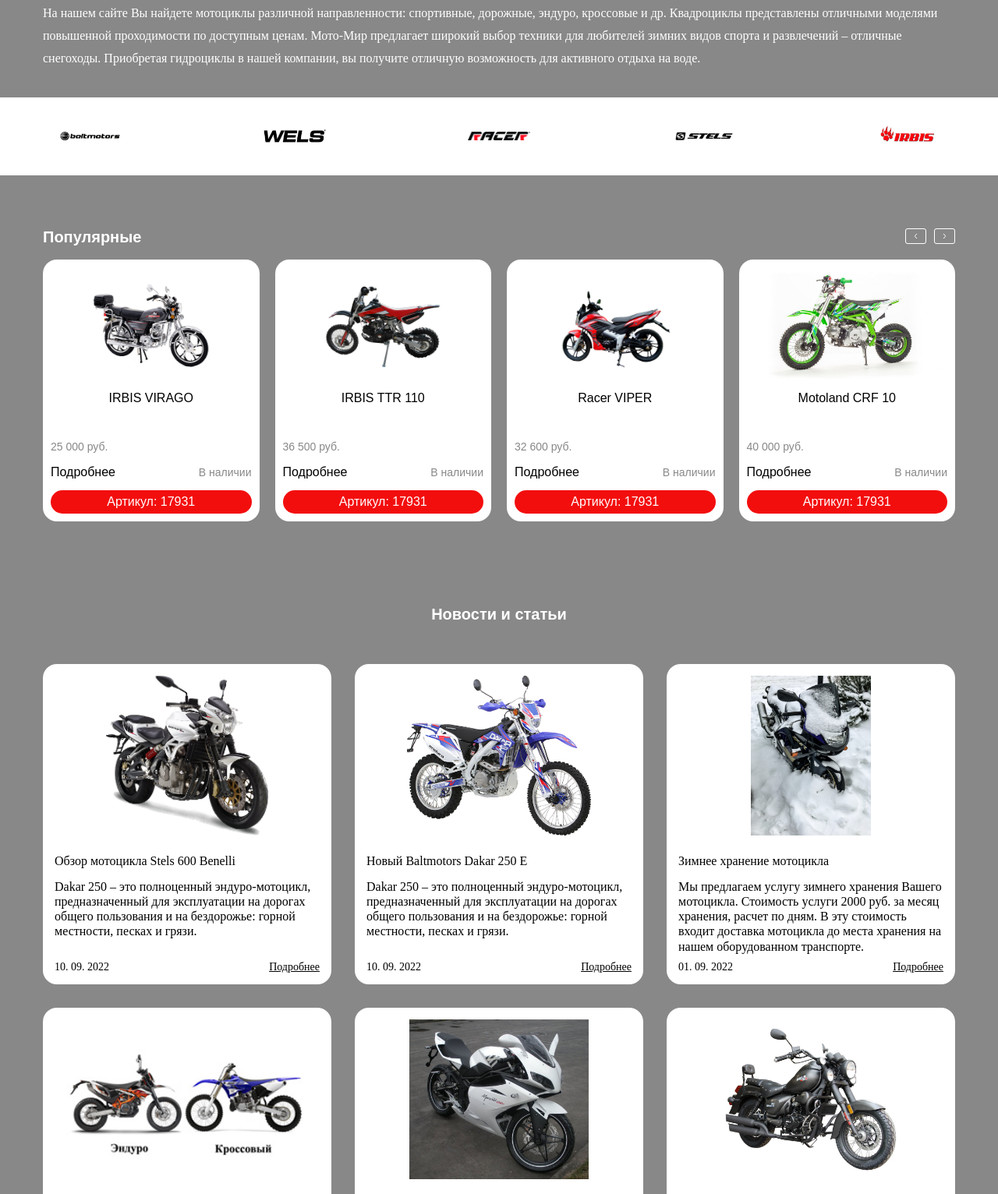
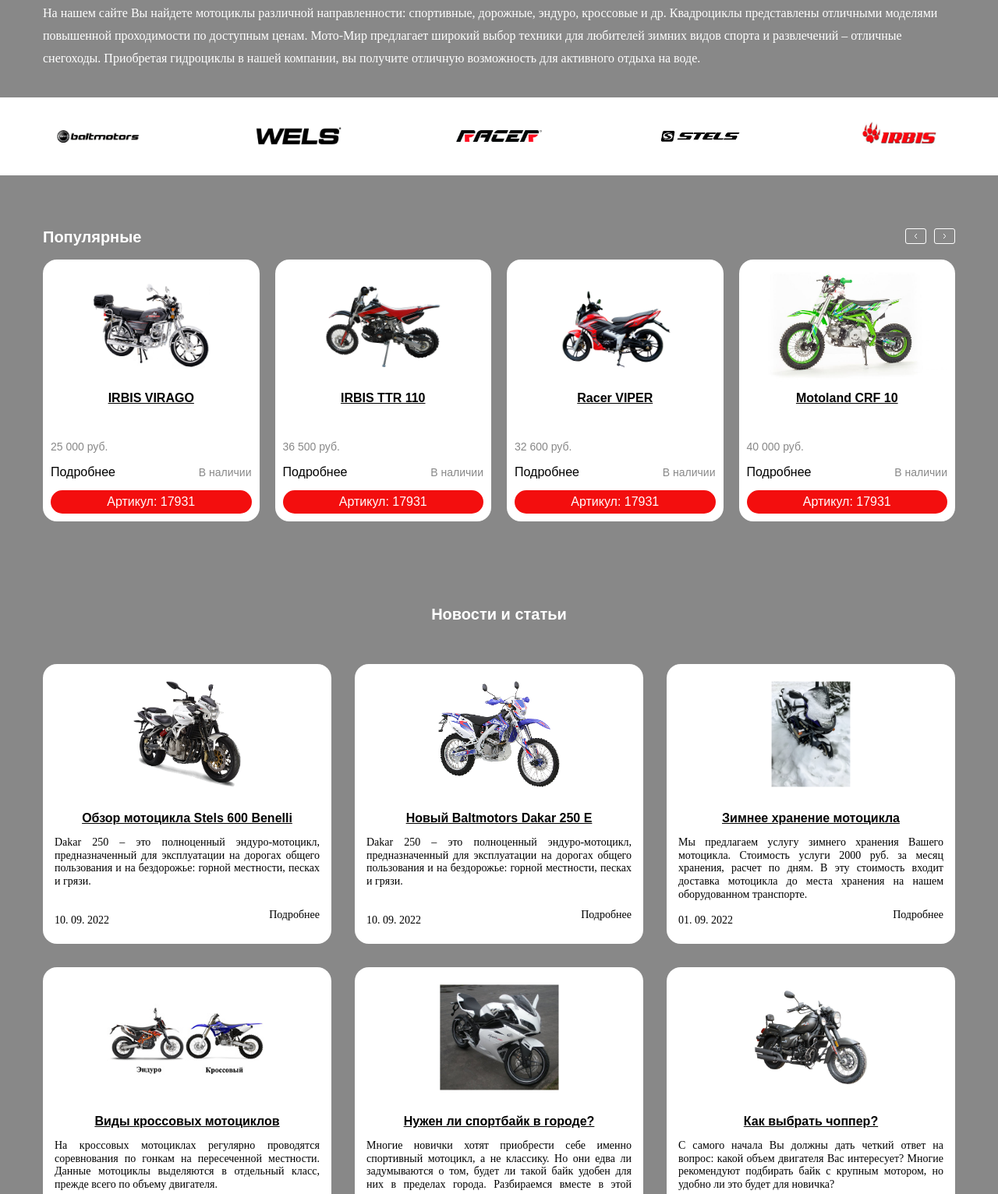
Before and after one commit to KsennyH/Online-store, a website: page src/pug/index.pug in a window 1280 px wide. Shown: the part 467-1999 px from the top of the page at 78% size. Drawn offline with nearby package versions, Linux system fonts and the light colour scheme; files that its build step writes are made by us from their sources; files whose address does not match are found by name.

Commit message:
adaptive news-card

```diff
--- a/src/pug/mixins/news-card.pug
+++ b/src/pug/mixins/news-card.pug
@@ -1,10 +1,10 @@
 mixin news-card(image, altText, title, datetime, date, textLink="Подробнее", link="article.html")
     article.news-card
-        .news-card__img
+        a(href=link).news-card__img
             img(src="img/" + image, alt=altText)
         .news-card__information
             a(href=link).news-card__title-link
-                h3.news-card__name.card-title #{title}
+                h3.card-title #{title}
             block
         .news-card__info
             time(datetime=datetime).news-card__date #{date}
--- a/src/scss/base/_media.scss
+++ b/src/scss/base/_media.scss
@@ -39,4 +39,13 @@
     .mobile-menu {
         display: flex;
     }
+    .title {
+        font-size: 1.125rem;
+    }
 }
+
+@media (max-width: 575.98px) {
+    .title {
+        font-size: 1rem;
+    }
+}
--- /dev/null
+++ b/src/scss/blocks/_card-title.scss
@@ -0,0 +1,5 @@
+.card-title {
+    @extend %title-font;
+    font-size: 1rem;
+    text-decoration: underline;
+}
--- a/src/scss/blocks/_news-card.scss
+++ b/src/scss/blocks/_news-card.scss
@@ -5,41 +5,46 @@
     position: relative;
     background: #FFFFFF;
     color: #000;
+    font-size: 0.875rem;
     border-radius: 1.125rem;
     padding: 0.9375rem;
+    transition: box-shadow 0.5s ease-in;
+    &:hover {
+        cursor: pointer;
+        box-shadow: -0.0625rem 0 0.5rem 0.0625rem #d9c0c0;
+        .news-card__img {
+            scale: 1;
+        }
+        .news-card__title-link {
+            color: $red;
+        }
+    }
     &__img {
         display: flex;
         justify-content: center;
         margin-bottom: 1.5625rem;
+        scale: 0.9;
+        transition: scale 0.5s ease-in;
         img {
-            height: 12.8125rem;
+            height: 150px;
             object-fit: contain;
-        }
-    }
-    &__title-link {
-        &::before {
-            content: '';
-            position: absolute;
-            top: 0;
-            right: 0;
-            bottom: 12.5rem;
-            left: 0;
         }
     }
     &__information {
         flex: 1 0 auto;
     }
-    &__name {
+    &__title-link {
         margin-bottom: 0.9375rem;
-        &:hover {
-            color: $red;
-        }
+        display: block;
+        text-align: center;
+        transition: color 0.5s ease-in;
     }
     &__preview {
         max-height: 9.5rem;
         overflow: hidden;
         margin-bottom: 0.625rem;
         line-height: 1.2;
+        text-align: justify;
     }
     &__info {
         flex: 0 0 auto;
@@ -47,14 +52,13 @@
         justify-content: space-between;
         align-items: center;
         font-weight: 300;
-        font-size: 0.875rem;
     }
     &__link {
-        text-decoration: underline;
+        margin-bottom: 0.9375rem;
         &:hover,
         &:focus,
         &:active {
-            color: $red;
+            text-decoration: underline;
         }
     }
 }
--- a/src/scss/blocks/_partners.scss
+++ b/src/scss/blocks/_partners.scss
@@ -11,11 +11,11 @@
         display: flex;
         align-items: center;
         justify-content: center;
-        flex: 0 0 120px;
+        flex: 0 0 140px;
         height: 60px;
-        padding: 20px;
+        padding: 15px;
         img {
-            width: 120px;
+            width: 140px;
             object-fit: cover;
         }
     }
--- a/src/scss/blocks/header/_mobile-nav.scss
+++ b/src/scss/blocks/header/_mobile-nav.scss
@@ -4,7 +4,7 @@
     align-items: center;
     position: fixed;
     background: $dark-bg;
-    font-size: 1.25rem;
+    font-size: 1.125rem;
     overflow: auto;
     top: -100%;
     left: 0;
--- a/src/scss/style.scss
+++ b/src/scss/style.scss
@@ -24,6 +24,7 @@
 @import './blocks/product-card';
 @import './blocks/moto-news';
 @import './blocks/news-card';
+@import './blocks/card-title';
 @import './blocks/btn';
 @import './blocks/btn-busket';
 @import './blocks/link';
```
Also changed, not shown: public/css/style.css, public/css/style.min.css, public/index.html.
